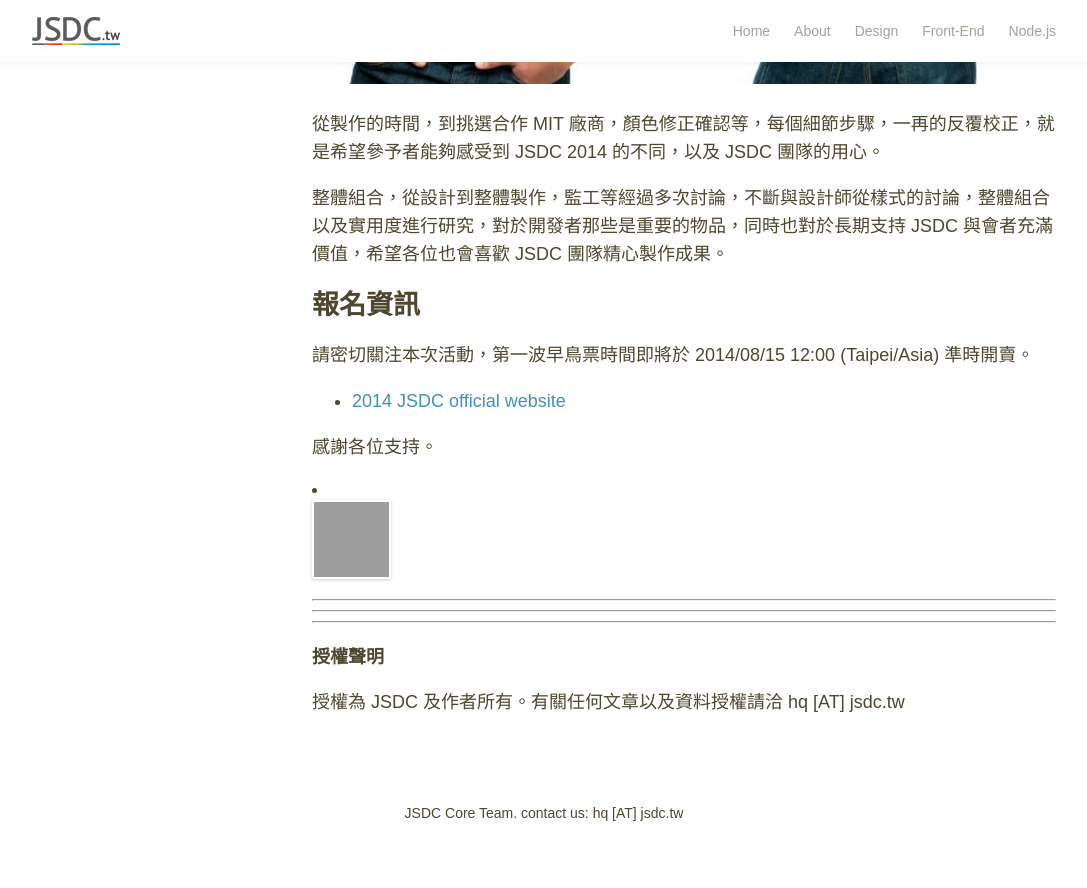
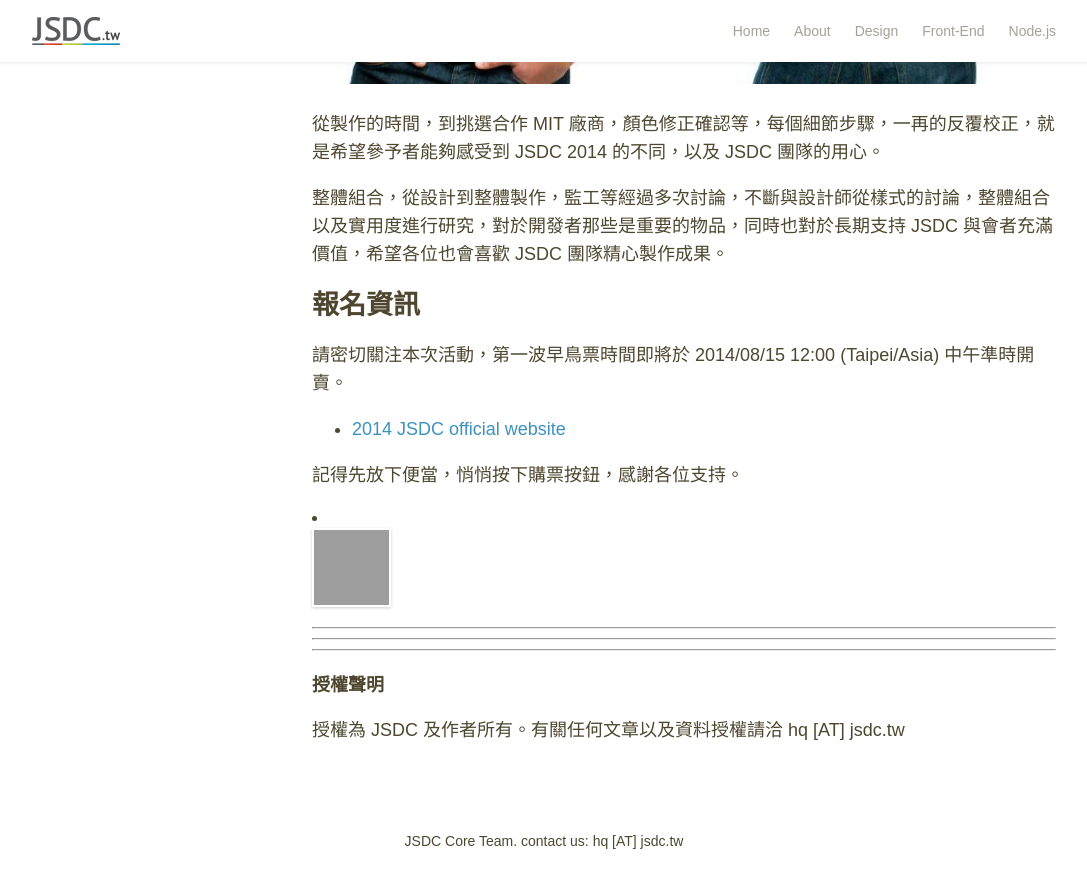
Before and after one commit to jsdc-core/blog.jsdc.tw, a Jekyll site: the page built from _posts/2014-08-09-earlybird.md, in a window 1280 px wide and 900 px high, scrolled down 2411 px. Shown: the top 888 px of the window, without its empty margins (96-1183 px from the left). Built offline with Jekyll 4.4.1, drawn with Linux system fonts in a browser that asks for light colours; comment, search, counter and statistics services are not loaded; some of the changed text lies outside the part shown; grey boxes are pictures that could not be loaded.

Commit message:
update early bird “ “

```diff
--- a/_posts/2014-08-09-earlybird.md
+++ b/_posts/2014-08-09-earlybird.md
@@ -16,7 +16,7 @@
 
 JSDC 2014 我們相信以 `JavaScript is life script` 爲出發，從品質面開始着手，從議程面開始修正，從服務面開始進行。
 
-限量早鳥票組合，第一波售票時間將於 2014/08/15 12:00 (Taipei/Asia) 準時開賣，公佈網址 [關注 JSDC 2014 官方網站](http://2014.jsdc.tw/)
+限量早鳥票組合，第一波售票時間將於 2014/08/15 12:00 (Taipei/Asia) 中午準時開賣，公佈網址 [關注 JSDC 2014 官方網站](http://2014.jsdc.tw/)
 
 ## JSDC 活動及品質的堅持
 
@@ -34,8 +34,8 @@
 
 ## 報名資訊
 
-請密切關注本次活動，第一波早鳥票時間即將於 2014/08/15 12:00 (Taipei/Asia) 準時開賣。
+請密切關注本次活動，第一波早鳥票時間即將於 2014/08/15 12:00 (Taipei/Asia) 中午準時開賣。
 
  * [2014 JSDC official website](http://2014.jsdc.tw/)
 
-感謝各位支持。
+記得先放下便當，悄悄按下購票按鈕，感謝各位支持。
```
